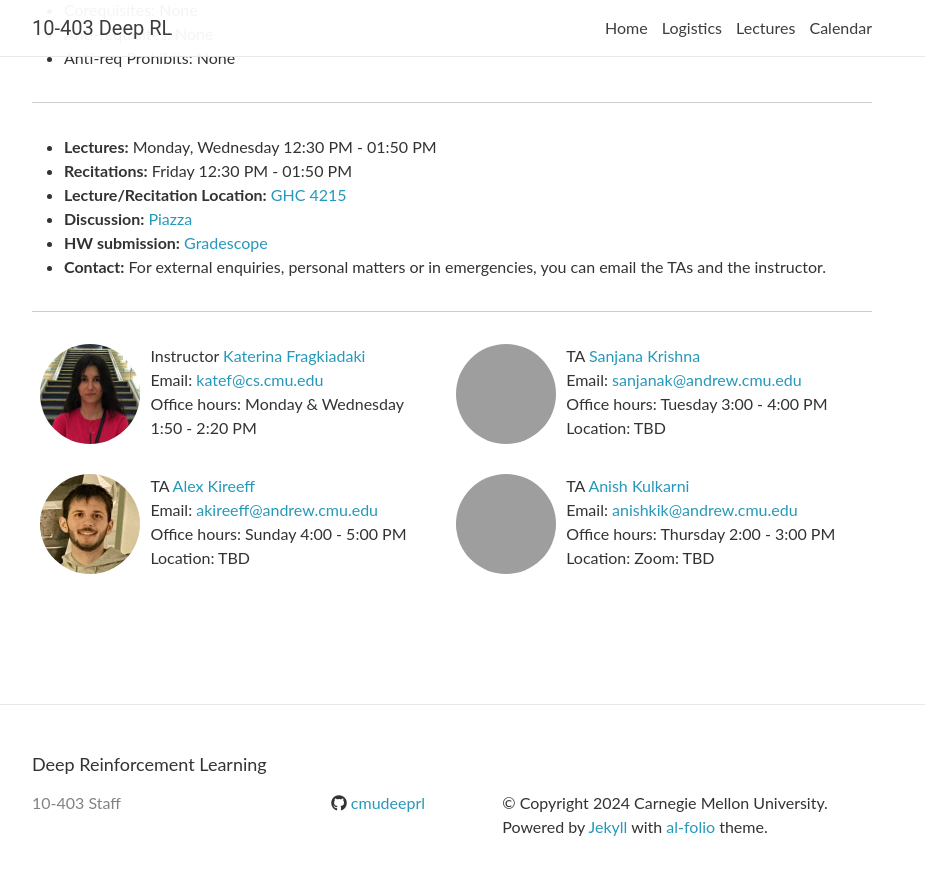
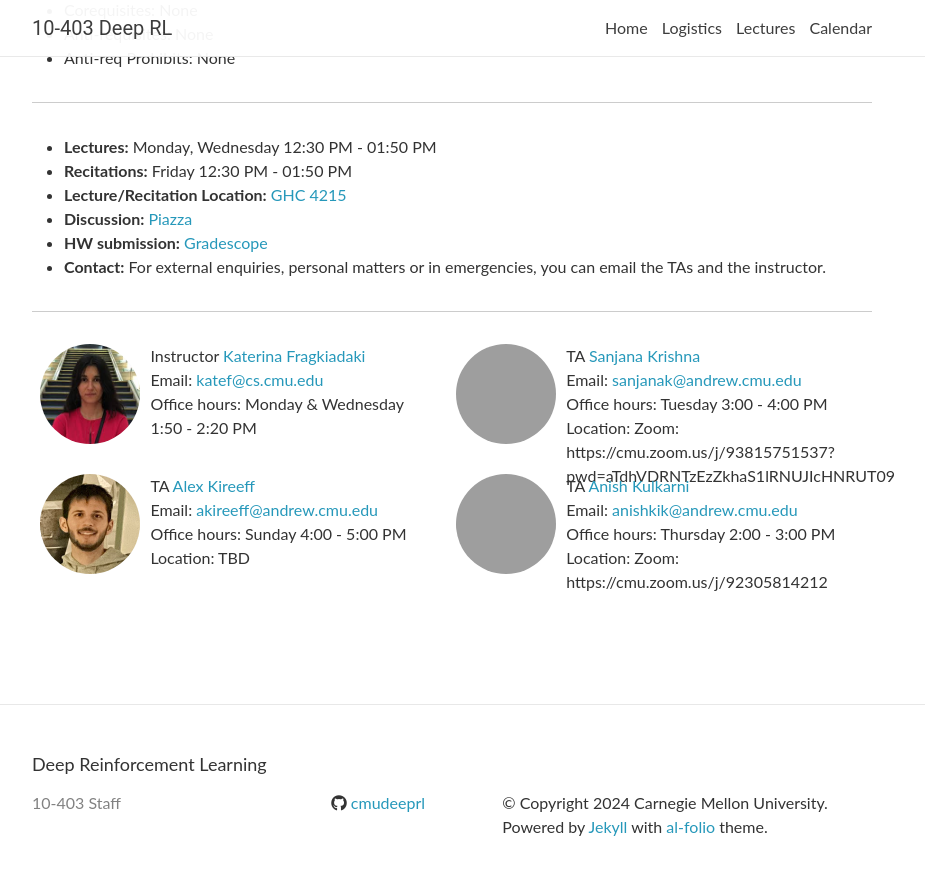
Before and after one commit to cmudeeprl/403website_s24, a Jekyll site: the page built from _pages/about.md, in a window 1280 px wide and 900 px high, scrolled down 995 px, cut to the strip 0-875 px from the top of the window. Shown: the whole strip, without its empty margins (188-1113 px from the left). Built offline with Jekyll 4.4.1, drawn with Linux system fonts in a browser that asks for light colours; nearby versions of some CDN libraries; comment, search, counter and statistics services are not loaded; grey boxes are pictures that could not be loaded.

Commit message:
* added zoom links for first week

```diff
--- a/_data/staff.yml
+++ b/_data/staff.yml
@@ -10,7 +10,7 @@ TAs:
       email: sanjanak@andrew.cmu.edu
       url:
       office-hours: Tuesday 3:00 - 4:00 PM
-      location: TBD
+      location: "Zoom: https://cmu.zoom.us/j/93815751537?pwd=aTdhVDRNTzEzZkhaS1lRNUJIcHNRUT09"
       image: staff/Sanjana.jpg
 
     - name: Alex Kireeff
@@ -24,5 +24,5 @@ TAs:
       email: anishkik@andrew.cmu.edu
       url:
       office-hours: Thursday 2:00 - 3:00 PM
-      location: "Zoom: TBD"
+      location: "Zoom: https://cmu.zoom.us/j/92305814212"
       image: staff/Anish.jpg
```
